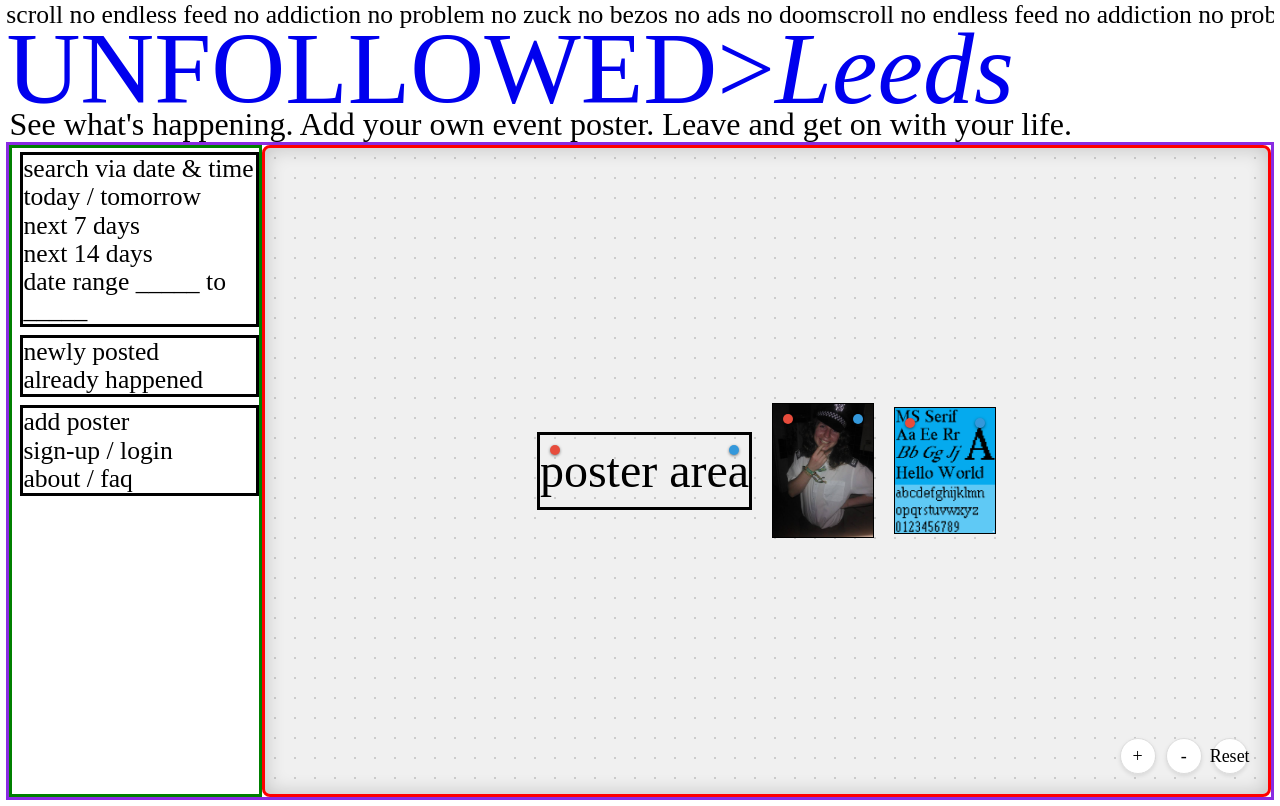
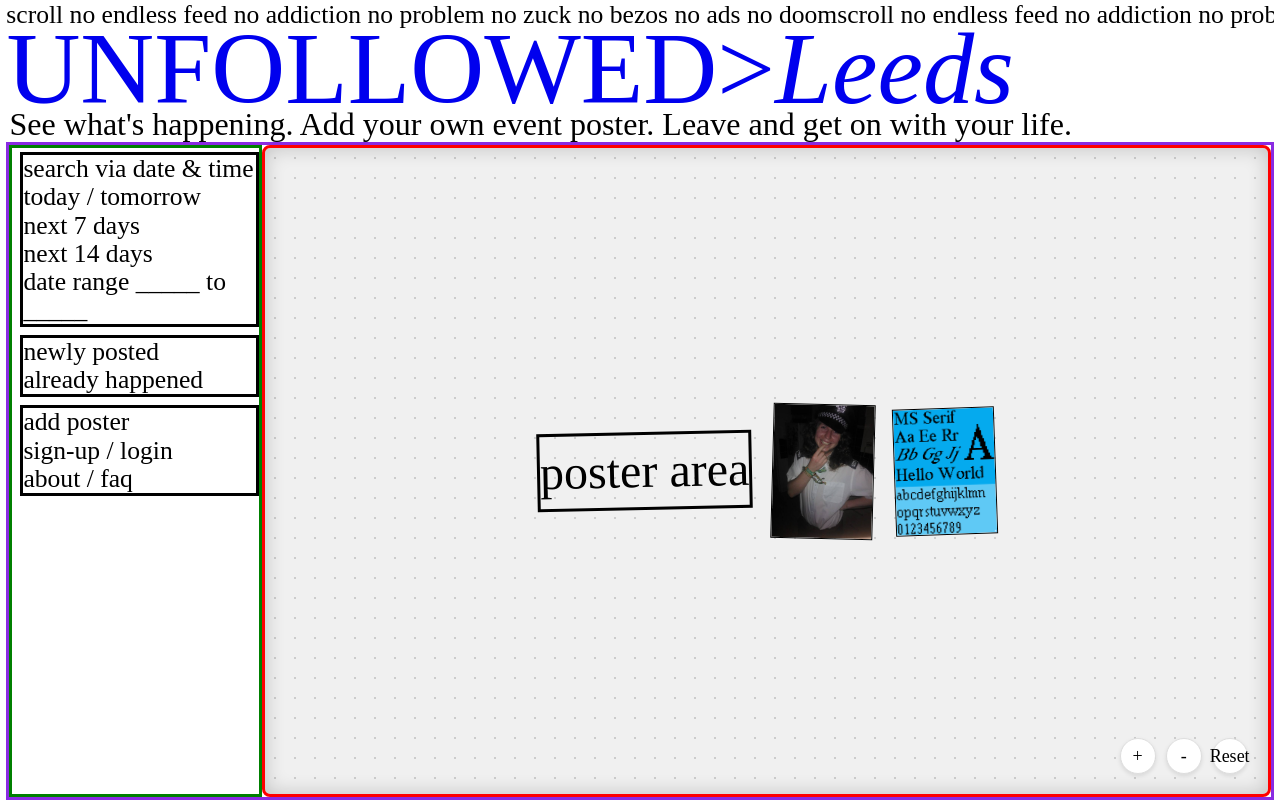
Before and after one commit to tomglencross69/unfollowed-leeds, a Nuxt app: page / in a window 1280 px wide. Built offline with nearby package versions, Linux system fonts and the light colour scheme; a web font is replaced by a local one.

Commit message:
adds canvas

```diff
--- a/components/PosterCanvas.vue
+++ b/components/PosterCanvas.vue
@@ -1,6 +1,11 @@
 <!-- ZoomablePosterCanvas.vue -->
 <template>
-    <div class="zoomable-canvas-container">
+    <div
+      class="zoomable-canvas-container"
+      ref="containerRef"
+      @mousedown="startPan"
+      @wheel.prevent="handleZoom"
+    >
       <!-- Zoom controls -->
       <div class="zoom-controls">
         <button @click="zoomIn" class="zoom-button">+</button>
@@ -12,12 +17,7 @@
       <div
         class="canvas-area"
         ref="canvasRef"
-        @mousedown="startPan"
-        @wheel.prevent="handleZoom"
-        :style="{
-          transform: `scale(${scale})`,
-          cursor: isPanning ? 'grabbing' : 'grab'
-        }"
+        :style="canvasStyle"
       >
         <!-- This is where your existing poster content goes -->
         <slot></slot>
@@ -26,9 +26,10 @@
   </template>
 
   <script setup>
-  import { ref, onMounted, onUnmounted } from 'vue';
+  import { ref, onMounted, onUnmounted, computed } from 'vue';
 
   // Canvas element reference
+  const containerRef = ref(null);
   const canvasRef = ref(null);
 
   // Zoom and pan state
@@ -43,25 +44,27 @@
   const MAX_SCALE = 3;
   const ZOOM_SPEED = 0.1;
 
+  // Computed style for canvas
+  const canvasStyle = computed(() => ({
+    transform: `translate(${panPosition.value.x}px, ${panPosition.value.y}px) scale(${scale.value})`,
+  }));
+
   // Zoom functions
   const zoomIn = () => {
     if (scale.value < MAX_SCALE) {
       scale.value = Math.min(scale.value + ZOOM_SPEED, MAX_SCALE);
-      updateCanvasTransform();
     }
   };
 
   const zoomOut = () => {
     if (scale.value > MIN_SCALE) {
       scale.value = Math.max(scale.value - ZOOM_SPEED, MIN_SCALE);
-      updateCanvasTransform();
     }
   };
 
   const resetView = () => {
     scale.value = 1;
     panPosition.value = { x: 0, y: 0 };
-    updateCanvasTransform();
   };
 
   // Wheel event handler for zooming
@@ -71,34 +74,44 @@
 
     // Only update if the scale changes
     if (newScale !== scale.value) {
-      // Get cursor position relative to canvas
-      const rect = canvasRef.value.getBoundingClientRect();
-      const mouseX = event.clientX - rect.left;
-      const mouseY = event.clientY - rect.top;
+      // Get container dimensions
+      const container = containerRef.value;
+      const rect = container.getBoundingClientRect();
+
+      // Calculate mouse position relative to container center
+      const mouseX = event.clientX - rect.left - rect.width / 2;
+      const mouseY = event.clientY - rect.top - rect.height / 2;
 
       // Calculate new scale and adjust position to zoom toward cursor
       const scaleFactor = newScale / scale.value;
 
-      // Calculate new position to zoom toward cursor
-      const newX = panPosition.value.x + ((mouseX - rect.width/2) * (1 - scaleFactor));
-      const newY = panPosition.value.y + ((mouseY - rect.height/2) * (1 - scaleFactor));
+      // Update pan position to keep the point under the cursor in the same position
+      panPosition.value = {
+        x: panPosition.value.x + mouseX * (1 - scaleFactor),
+        y: panPosition.value.y + mouseY * (1 - scaleFactor)
+      };
 
-      // Update scale and position
+      // Update scale
       scale.value = newScale;
-      panPosition.value = { x: newX, y: newY };
-
-      // Update canvas transform
-      updateCanvasTransform();
     }
   };
 
   // Pan related functions
   const startPan = (event) => {
+    // Skip if we're clicking a button or other interactive element
+    if (event.target.closest('button')) return;
     if (event.button !== 0) return; // Only left mouse button
+
+    event.preventDefault(); // Prevent text selection during drag
 
     isPanning.value = true;
     startPoint.value = { x: event.clientX, y: event.clientY };
     lastPoint.value = { x: panPosition.value.x, y: panPosition.value.y };
+
+    // Change cursor to indicate grabbing state
+    if (containerRef.value) {
+      containerRef.value.style.cursor = 'grabbing';
+    }
 
     document.addEventListener('mousemove', onPan);
     document.addEventListener('mouseup', endPan);
@@ -114,26 +127,26 @@
       x: lastPoint.value.x + dx,
       y: lastPoint.value.y + dy
     };
-
-    updateCanvasTransform();
   };
 
   const endPan = () => {
     isPanning.value = false;
+
+    // Reset cursor
+    if (containerRef.value) {
+      containerRef.value.style.cursor = 'grab';
+    }
+
     document.removeEventListener('mousemove', onPan);
     document.removeEventListener('mouseup', endPan);
   };
 
-  // Update canvas transform based on scale and position
-  const updateCanvasTransform = () => {
-    const canvas = canvasRef.value;
-    if (!canvas) return;
-
-    canvas.style.transform = `scale(${scale.value})`;
-    canvas.style.transformOrigin = 'center center';
-    canvas.style.left = `${panPosition.value.x}px`;
-    canvas.style.top = `${panPosition.value.y}px`;
-  };
+  // Initialize and set up on mount
+  onMounted(() => {
+    if (containerRef.value) {
+      containerRef.value.style.cursor = 'grab';
+    }
+  });
 
   // Clean up event listeners
   onUnmounted(() => {
@@ -149,10 +162,13 @@
     height: 100%;
     overflow: hidden;
     background-color: #f0f0f0; /* Light grey background */
-background-image: radial-gradient(circle, #ccc 1px, transparent 1px);
-background-size: 20px 20px;
+    background-image: radial-gradient(circle, #ccc 1px, transparent 1px);
+    background-size: 20px 20px;
     box-shadow: inset 0 0 20px rgba(0, 0, 0, 0.2); /* Inner shadow effect */
     border-radius: 8px;
+    /* Important - ensures the whole container can receive events */
+    user-select: none;
+    touch-action: none;
   }
 
   .zoom-controls {
@@ -184,45 +200,45 @@
 
   .canvas-area {
     position: absolute;
-    transform-origin: center center;
-    transition: transform 0.1s ease-out;
-    min-width: 100%;
-    min-height: 100%;
+    top: 0;
+    left: 0;
+    width: 100%;
+    height: 100%;
     display: flex;
     flex-wrap: wrap;
     justify-content: center;
     align-items: center;
     padding: 50px;
     gap: 20px;
+    transform-origin: center center;
+    will-change: transform;
+    /* These ensure the canvas doesn't interfere with its own events */
+    pointer-events: none;
+
   }
 
-  /* This ensures that the slot content (your posters) will be displayed properly */
+  /* Re-enable pointer events for children inside the canvas */
   .canvas-area > * {
     transition: transform 0.2s ease;
     position: relative;
+    pointer-events: auto;
   }
 
-  /* Style for pushpins to make posters look pinned to the board */
-  .canvas-area > *::before,
-  .canvas-area > *::after {
-    content: '';
-    position: absolute;
-    width: 10px;
-    height: 10px;
-    border-radius: 50%;
-    background-color: #e74c3c;
-    box-shadow: 0 1px 3px rgba(0, 0, 0, 0.5);
-    z-index: 1;
-  }
+.canvas-area > *:nth-child(3n) {
+  transform: rotate(-2deg);
+}
 
-  .canvas-area > *::before {
-    top: 10px;
-    left: 10px;
-  }
+.canvas-area > *:nth-child(3n + 2) {
+  transform: rotate(1.5deg);
+}
 
-  .canvas-area > *::after {
-    top: 10px;
-    right: 10px;
-    background-color: #3498db;
-  }
+.canvas-area > *:nth-child(3n + 1) {
+  transform: rotate(-1.2deg);
+}
+
+/* Straighten on hover */
+.canvas-area > *:hover {
+  transform: rotate(0deg) scale(1.05);
+  z-index: 2;
+}
   </style>
```
